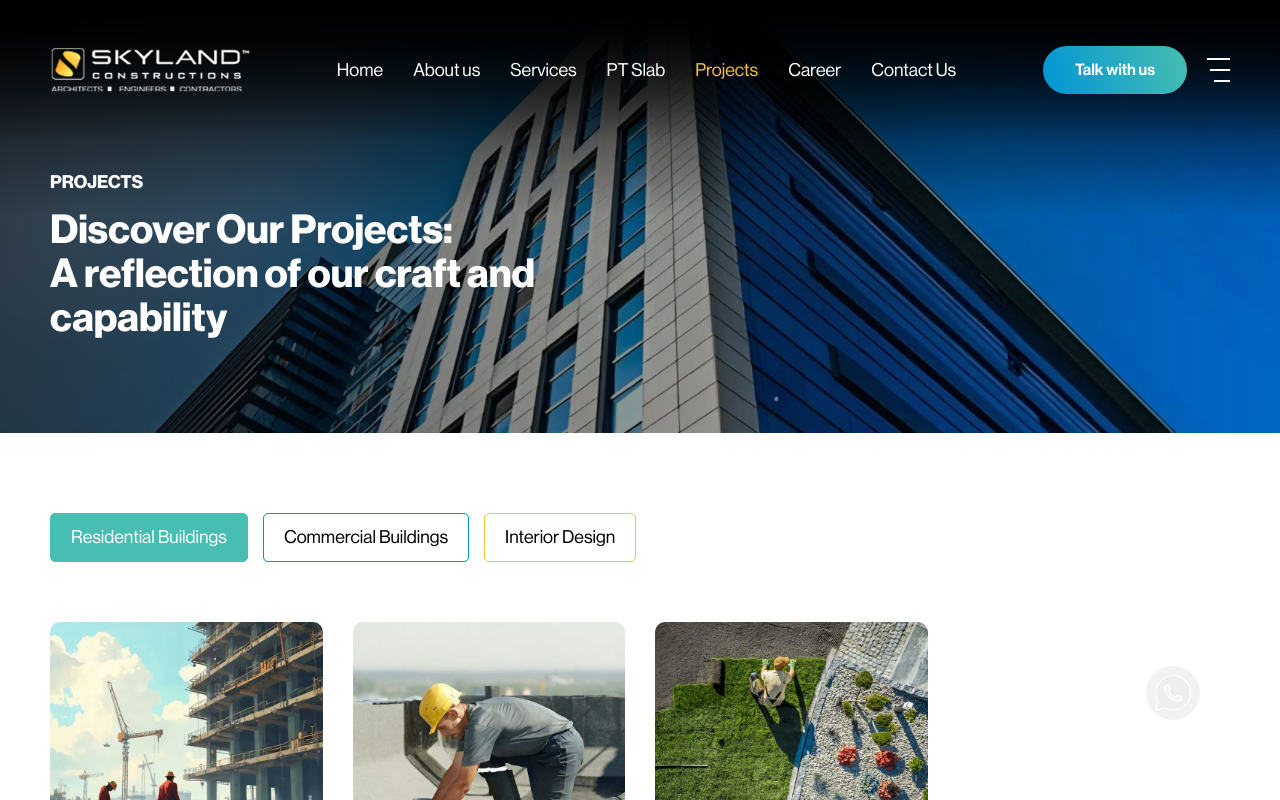
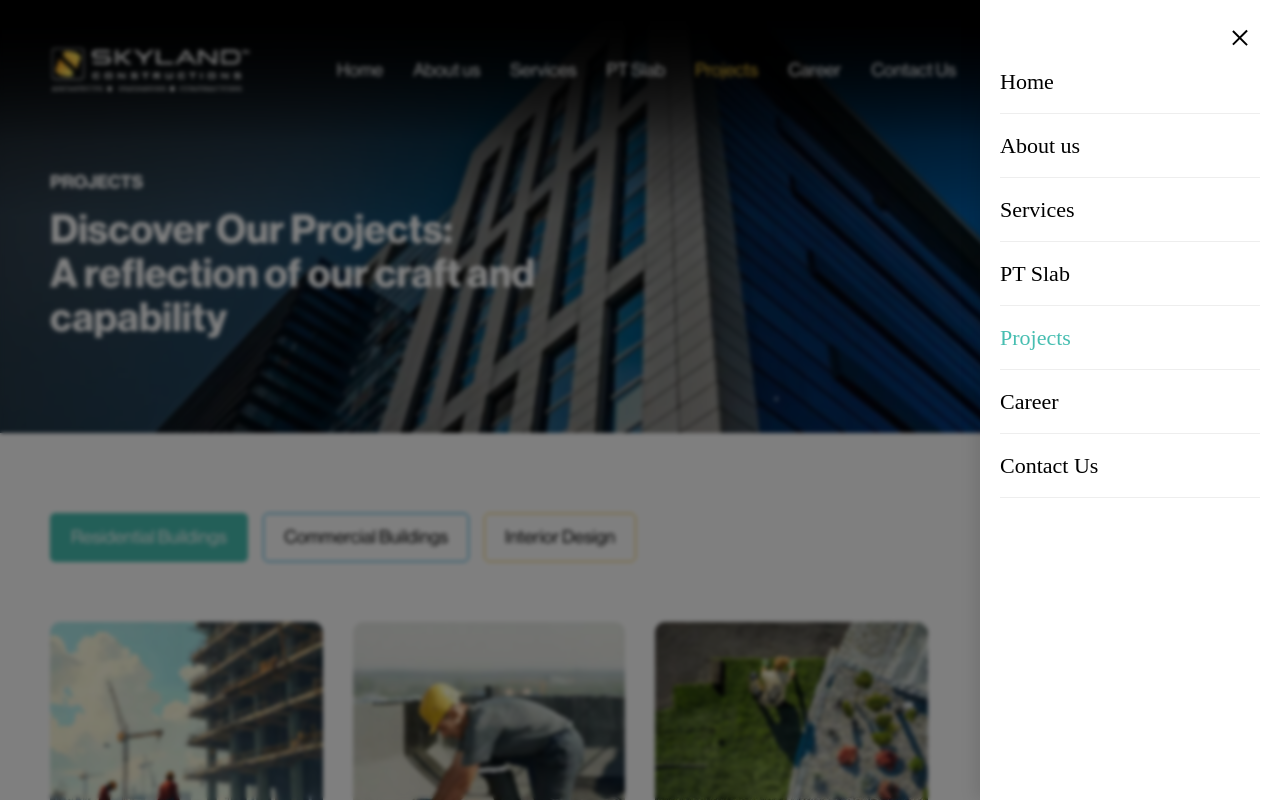
Before and after one commit to aloshvp/skyland, a Next.js app: page /projects in a window 1280 px wide. Both pictures are taken after a click on the element 1218 px from the left and 70 px from the top of the page. Shown: the top 800 px of the page. Built offline with nearby package versions, Linux system fonts and the light colour scheme.

Commit message:
header changes

```diff
--- a/app/components/common/Header.jsx
+++ b/app/components/common/Header.jsx
@@ -8,6 +8,7 @@ import { NAV_LINKS } from '@utils/homeData'
 
 
 const Header = () => {
+    const [isSidebarOpen, setIsSidebarOpen] = useState(false);
     const [scrolled, setScrolled] = useState(false);
     const { width } = useWindowSize();
     const pathname = usePathname();
@@ -26,6 +27,18 @@ const Header = () => {
         return () => window.removeEventListener('scroll', handleScroll);
     }, [width]);
 
+    useEffect(() => {
+        if (isSidebarOpen) {
+            document.body.style.overflow = 'hidden';
+        } else {
+            document.body.style.overflow = 'unset';
+        }
+    }, [isSidebarOpen]);
+
+    const toggleSidebar = () => {
+        setIsSidebarOpen(!isSidebarOpen);
+    };
+
     return (
         <>
             <header className={`headerWrap ${scrolled ? 'fix' : ''}`}>
@@ -41,7 +54,7 @@ const Header = () => {
                         />
                     </Link>
                 </div>
-                {(width === undefined || width > 991) && (
+                {(width === undefined || width > 1200) && (
                     <div className="navLinksListSec">
                         <ul className='navLinksList'>
                             {NAV_LINKS.map((link) => (
@@ -62,7 +75,7 @@ const Header = () => {
 
                 <div className="hamburgerSec">
                     <Link href="" className="talkWithUsBtn" scroll={false}>Talk with us</Link>
-                    <div className="hamburger">
+                    <div className="hamburger" onClick={toggleSidebar}>
                         <span className="line1"></span>
                         <span className="line2"></span>
                         <span className="line3"></span>
@@ -70,6 +83,36 @@ const Header = () => {
                 </div>
 
             </header >
+
+            {/* Mobile Sidebar */}
+            <div className={`mobileSidebar ${isSidebarOpen ? 'active' : ''}`}>
+                <div className="sidebarOverlay" onClick={toggleSidebar}></div>
+                <div className="sidebarContent">
+                    <div className="sidebarHeader">
+                        <button className="closeSidebar" onClick={toggleSidebar}>
+                            <span></span>
+                            <span></span>
+                        </button>
+                    </div>
+                    <div className="sidebarNav">
+                        <ul className="sidebarNavList">
+                            {NAV_LINKS.map((link) => (
+                                <li key={link.href}>
+                                    <Link
+                                        href={link.href}
+                                        className={pathname === link.href ? 'active' : ''}
+                                        onClick={toggleSidebar}
+                                        scroll={false}
+                                    >
+                                        {link.label}
+                                    </Link>
+                                </li>
+                            ))}
+                        </ul>
+                    </div>
+                </div>
+            </div>
+
             <div className="whatsappBtnWrap">
                 <Link href="https://wa.me/" target="_blank" className="whatsappBtn">
                     <Image
--- a/public/styles/mainstyle.css
+++ b/public/styles/mainstyle.css
@@ -25,21 +25,23 @@
 .talkWithUsBtn:hover {background: linear-gradient(252deg, rgba(0, 149, 211, 1) 0%, rgba(71, 190, 177, 1) 100%);color: #fff; }
 
 /* Mobile Sidebar */
-.mobileSidebar{position:fixed;top:0;left:0;width:100%;height:100vh;z-index:1000;opacity:0;visibility:hidden;transition:all .3s ease}
+.mobileSidebar{position:fixed;top:0;left:0;width:100%;height:100vh;z-index:9999;opacity:0;visibility:hidden;transition:all .3s ease}
 .mobileSidebar.active{opacity:1;visibility:visible}
 .sidebarOverlay{position:absolute;top:0;left:0;width:100%;height:100%;background:rgba(0,0,0,.5);backdrop-filter:blur(2px)}
-.sidebarContent{position:absolute;top:0;left:0;width:300px;max-width:75vw;height:100vh;background:var(--yellow);color:#000;transform:translateX(-100%);transition:transform .3s ease;display:flex;flex-direction:column}
+.sidebarContent{position:absolute;top:0;right:0;width:300px;max-width:75vw;height:100vh;background:#fff;color:#000;transform:translateX(100%);transition:transform .4s cubic-bezier(0.165, 0.84, 0.44, 1);display:flex;flex-direction:column;box-shadow: -5px 0 15px rgba(0,0,0,0.1);}
 .mobileSidebar.active .sidebarContent{transform:translateX(0)}
 .sidebarHeader{display:flex;justify-content:flex-end;padding:20px 20px 15px;}
 .closeSidebar{background:none;border:none;cursor:pointer;display:flex;flex-direction:column;gap:6px;padding:10px}
 .closeSidebar span{display:block;width:20px;height:2px;background:#000;transition:all .3s ease}
-.closeSidebar span:nth-child(1){transform:rotate(45deg) translate(5px,-0px)}
-.closeSidebar span:nth-child(2){transform:rotate(-45deg) translate(5px,0px)}
-.sidebarNav{flex:1;padding:0 20px 40px 20px}
+.closeSidebar span:nth-child(1){transform:rotate(45deg) translate(5px, 5px)}
+.closeSidebar span:nth-child(2){transform:rotate(-45deg) translate(1px, -1px)}
+
+.sidebarNav{flex:1;padding:0 20px 40px 20px;overflow-y: auto;}
 .sidebarNavList{list-style:none;padding:0;margin:0}
-.sidebarNavList li{margin-bottom:5px}
-.sidebarNavList a{color:#000;text-decoration:none;font-size:18px;font-weight:500;transition:color .3s ease;display:block;padding:10px 0}
-.sidebarNavList a:hover,.sidebarNavList .homeLink{color:#000}
+.sidebarNavList li{margin-bottom:15px; border-bottom: 1px solid #eee; padding-bottom: 15px;}
+.sidebarNavList a{color:#000;text-decoration:none;font-size:22px;font-weight:500;transition:all .3s ease;display:block; font-family: neue_haas_grotesk_disp65Md;}
+.sidebarNavList a:hover{color:var(--greenBlue); padding-left: 10px;}
+.sidebarNavList a.active{color:var(--greenBlue);}
 
 /*WhatsApp Button*/
 .whatsappBtnWrap{position: fixed;bottom: 80px;right: 80px;z-index: 1000;border-radius: 50%;padding: 8px;background: rgba(191, 191, 191, 0.2); }
```
